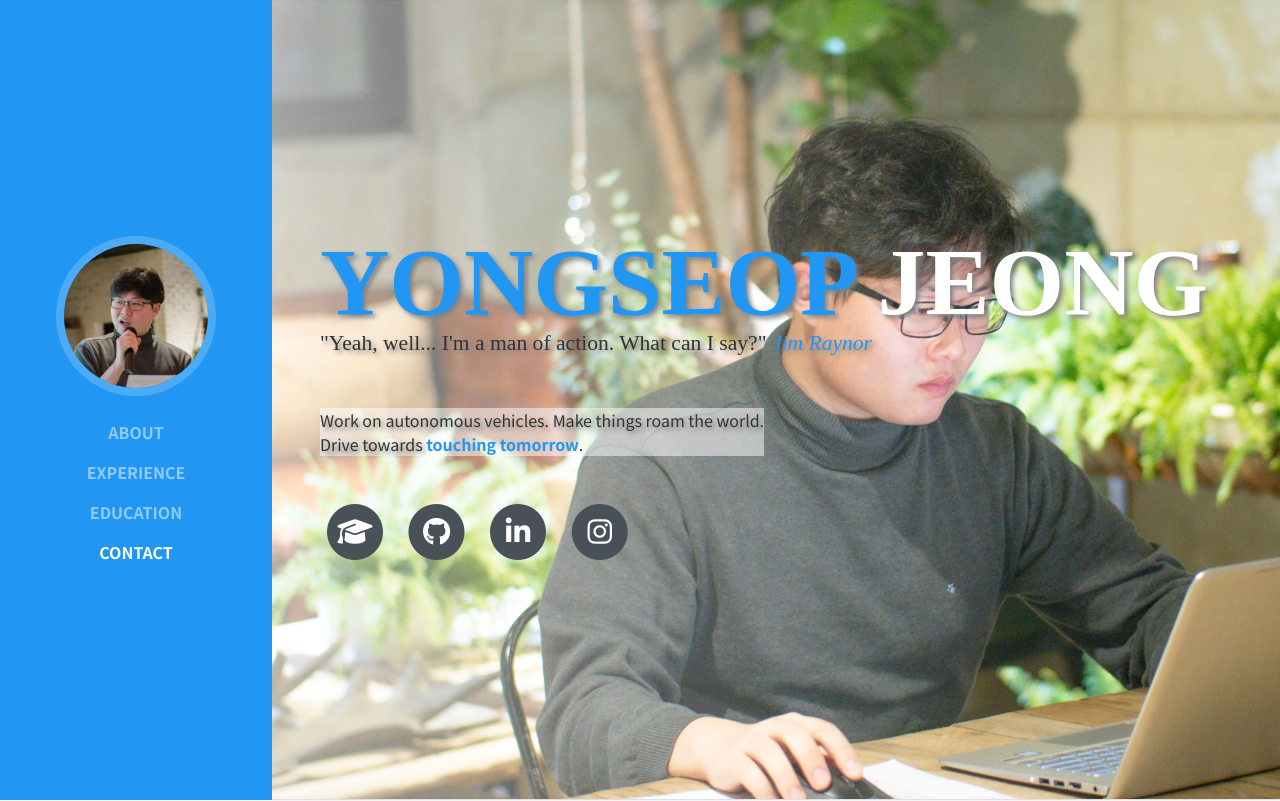
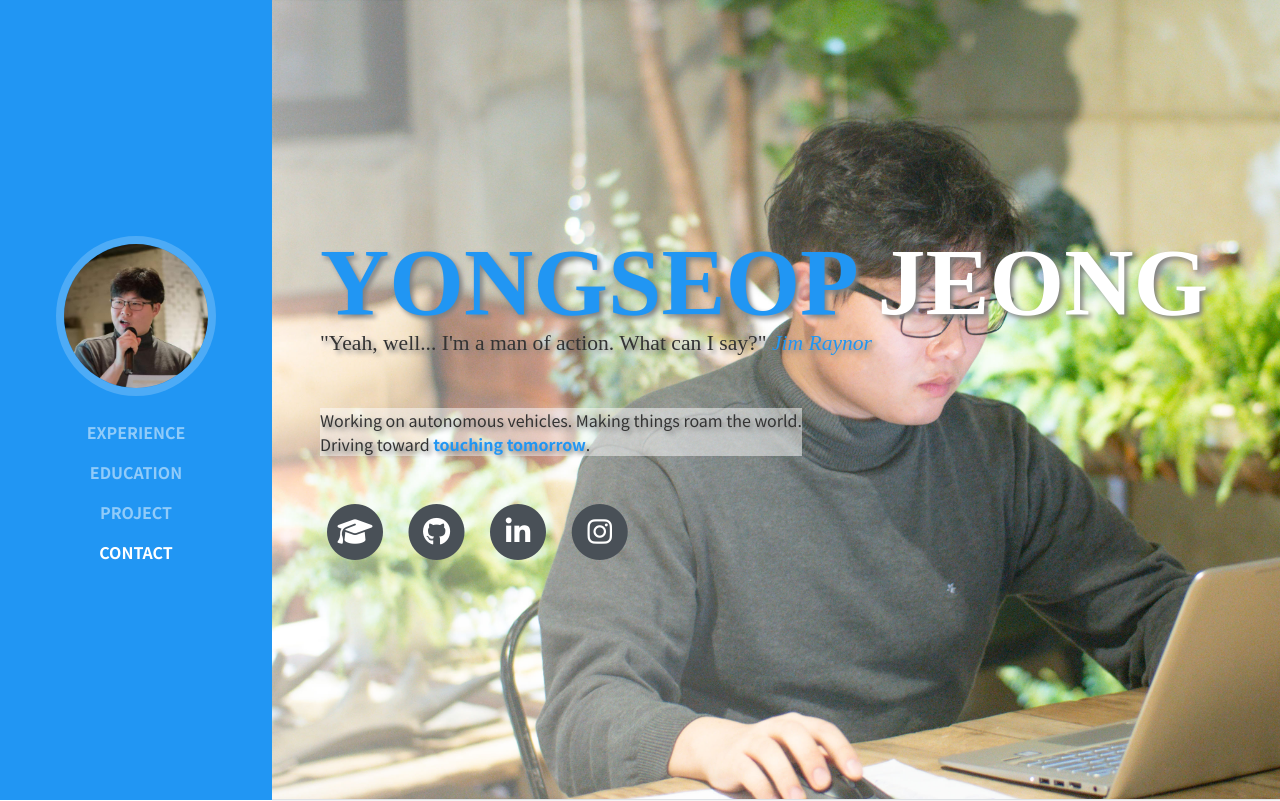
Before and after one commit to Yongseop/yongseop.github.io, a plain HTML site: page index.html in a window 1280 px wide. Shown: the top 801 px of the page. Drawn offline with nearby package versions, Linux system fonts and the light colour scheme; a web font is replaced by a local one.

Commit message:
overwrite index

```diff
--- a/index.html
+++ b/index.html
@@ -48,21 +48,21 @@
         </button>
         <div class="collapse navbar-collapse" id="navbarSupportedContent">
             <ul class="navbar-nav">
-                <li class="nav-item">
+                <!--<li class="nav-item">
                     <a class="nav-link js-scroll-trigger" href="#about">About</a>
-                </li>
+                </li>-->
                 <li class="nav-item">
                     <a class="nav-link js-scroll-trigger" href="#experience">Experience</a>
                 </li>
                 <li class="nav-item">
                   <a class="nav-link js-scroll-trigger" href="#education">Education</a>
               </li>
-                <!-- <li class="nav-item">
+                <li class="nav-item">
                     <a class="nav-link js-scroll-trigger" href="#portfolio">Project</a>
                 </li>
-                <li class="nav-item">
+                <!--<li class="nav-item">
                     <a class="nav-link js-scroll-trigger" href="#skills">Skills</a>
-                </li> -->
+                </li>-->
                 <li class="nav-item">
                     <a class="nav-link js-scroll-trigger" href="#contact">Contact</a>
                 </li>
@@ -81,12 +81,12 @@
               <h1 class="mb-0" style="color:white; text-shadow: 3px 3px 5px gray;">
                 <span class="text-primary">Yongseop</span> Jeong
               </h1>
-              <div class="subheading mb-5" style="text-shadow: 3px 3px 5px gray;">"Yeah, well... I'm a man of action. What can I say?" <span style="white-space: nowrap;"><a href="https://en.wikipedia.org/wiki/Jim_Raynor" style="font-style:oblique">Jim Raynor</a></span>
+              <div class="subheading mb-5" style="text-shadow: 3px 3px 5px gray;">"Yeah, well... I'm a man of action. What can I say?" <span style="white-space: nowrap;"><a href="https://en.wikipedia.org/wiki/Jim_Raynor#cite_note-21" style="font-style:oblique">Jim Raynor</a></span>
               </div>
               <p class="mb-5" style="font-weight:400;width:fit-content; background-color: rgba(255, 255, 255, .5);text-shadow: 3px 3px 5px gray;" >
-                <span style="white-space: nowrap;">Work on autonomous vehicles.</span>
-                <span style="white-space: nowrap;">Make things roam the world.</span><br />
-                <span style="white-space: nowrap;">Drive towards <span class="text-primary" style="font-weight:700;text-shadow:none;">touching tomorrow</span>.</span>
+                <span style="white-space: nowrap;">Working on autonomous vehicles.</span>
+                <span style="white-space: nowrap;">Making things roam the world.</span><br />
+                <span style="white-space: nowrap;">Driving toward <span class="text-primary" style="font-weight:700;">touching tomorrow</span>.</span>
               </p>
               <ul class="list-inline list-social-icons mb-0">
 
@@ -282,7 +282,7 @@
     <!--====================================================
                         PORTFOLIO
     ======================================================-->
-      <!-- <section class="resume-section p-3 p-lg-5 d-flex flex-column" id="portfolio">
+      <section class="resume-section p-3 p-lg-5 d-flex flex-column" id="portfolio">
           <div class="row my-auto">
               <div class="col-12">
                 <h2 class="  text-center">Project</h2>
@@ -389,7 +389,7 @@
                   </a>
               </div>
           </div>
-      </section> -->
+      </section>
 
     <!--====================================================
                         SKILLS
```
